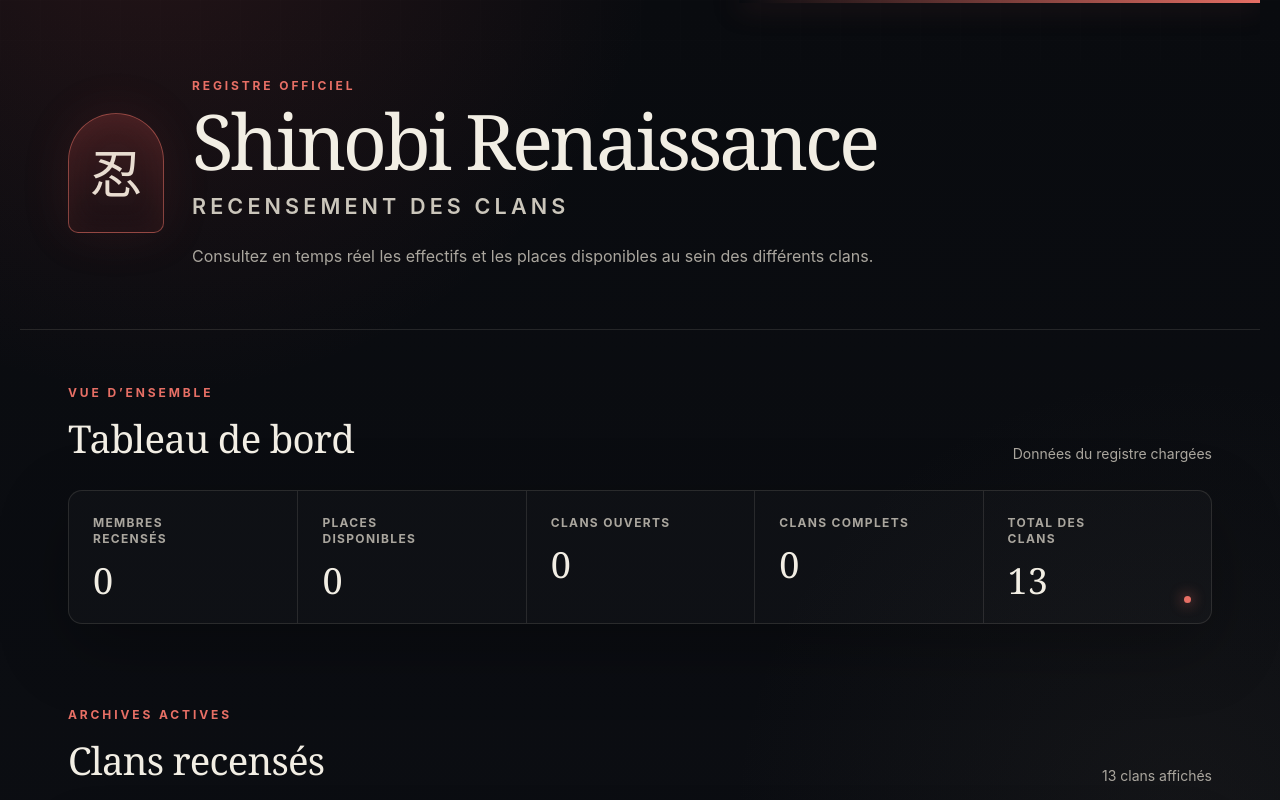
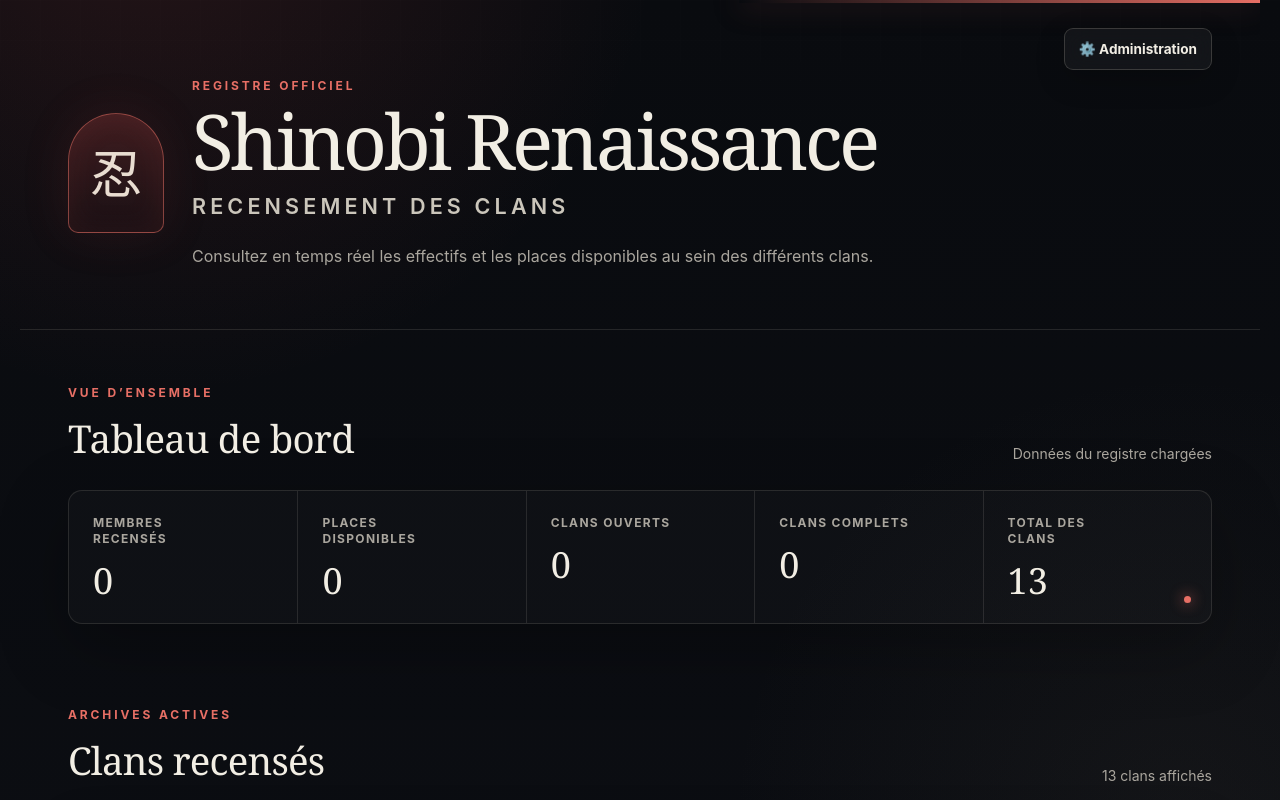
Before and after one commit to LuckyHamb/recensement-shinobi-renaissance, a plain HTML site: page index.html in a window 1280 px wide. Shown: the top 800 px of the page. Drawn offline with Linux system fonts and the light colour scheme.

Commit message:
Ajoute un bouton Administration vers GitHub

```diff
--- a/index.html
+++ b/index.html
@@ -10,6 +10,50 @@
     <meta name="theme-color" content="#090b0f">
     <title>Recensement des clans — Shinobi Renaissance</title>
     <link rel="stylesheet" href="./style.css">
+    <style>
+      .admin-link {
+        position: absolute;
+        top: 28px;
+        right: clamp(0px, 4vw, 48px);
+        z-index: 2;
+        display: inline-flex;
+        align-items: center;
+        gap: 8px;
+        min-height: 42px;
+        padding: 9px 14px;
+        color: #f2eee4;
+        text-decoration: none;
+        border: 1px solid rgba(232, 226, 211, 0.18);
+        border-radius: 9px;
+        background: rgba(255, 255, 255, 0.045);
+        box-shadow: 0 10px 30px rgba(0, 0, 0, 0.2);
+        backdrop-filter: blur(12px);
+        font-size: 0.85rem;
+        font-weight: 700;
+        transition: border-color 160ms ease, background 160ms ease, transform 160ms ease;
+      }
+
+      .admin-link:hover {
+        border-color: rgba(231, 111, 101, 0.6);
+        background: rgba(231, 111, 101, 0.1);
+        transform: translateY(-1px);
+      }
+
+      .admin-link:focus-visible {
+        outline: 3px solid rgba(231, 111, 101, 0.25);
+        outline-offset: 3px;
+      }
+
+      @media (max-width: 640px) {
+        .admin-link {
+          top: 16px;
+          right: 0;
+          min-height: 38px;
+          padding: 7px 10px;
+          font-size: 0.78rem;
+        }
+      }
+    </style>
     <script src="./script.js" defer></script>
   </head>
   <body>
@@ -17,6 +61,16 @@
 
     <div class="page-shell">
       <header class="masthead">
+        <a
+          class="admin-link"
+          href="https://github.com/LuckyHamb/recensement-shinobi-renaissance/edit/main/data/clans.json"
+          target="_blank"
+          rel="noopener noreferrer"
+          title="Modifier le recensement sur GitHub"
+        >
+          ⚙️ Administration
+        </a>
+
         <div class="masthead__mark" aria-hidden="true">忍</div>
         <div class="masthead__copy">
           <p class="eyebrow">Registre officiel</p>
```
